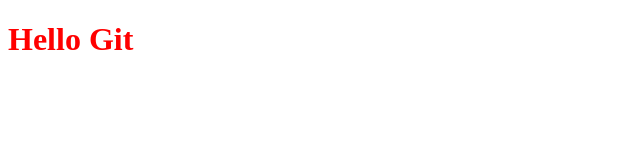
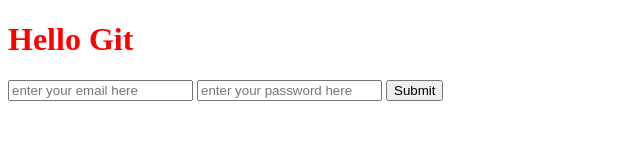
Before and after one commit to paulacarrilt/firsttry-git, a plain HTML site: page index.html in a window 1280 px wide. Shown: the whole page, without its empty margins (0-640 px from the left). Drawn offline with Linux system fonts and the light colour scheme.

Commit message:
created log in form

```diff
--- a/index.html
+++ b/index.html
@@ -9,5 +9,10 @@
   </head>
   <body>
     <h1>Hello Git</h1>
+    <form>
+      <input type="email" placeholder="enter your email here" />
+      <input type="password" placeholder="enter your password here" />
+      <input type="submit" placeholder="Login" />
+    </form>
   </body>
 </html>
```
